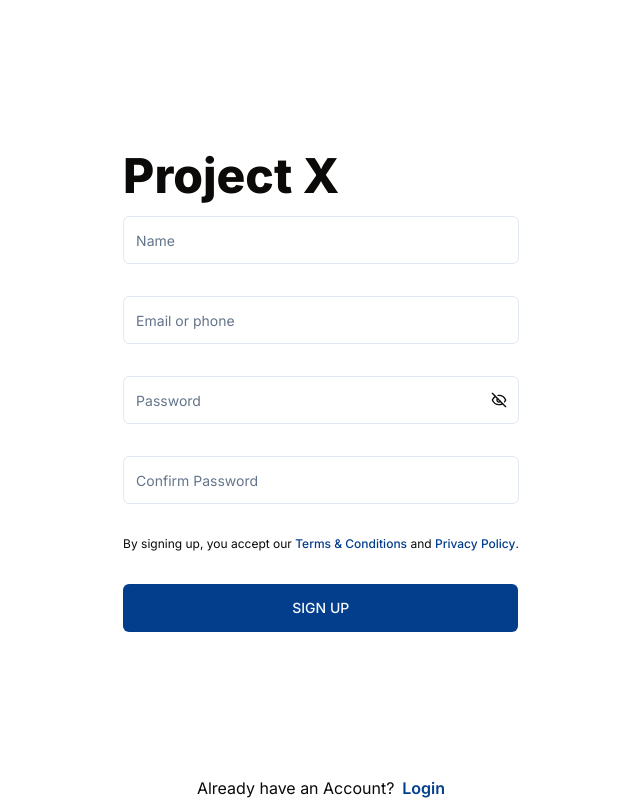
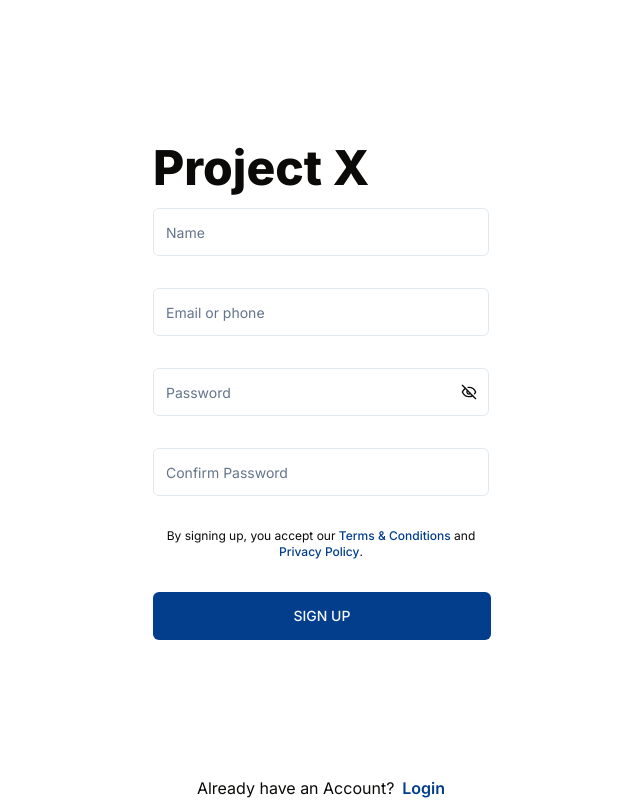
Before and after one commit to karananeja/Project-X-UI, a React (Vite) app: page /auth/signup in a window 1280 px wide. Shown: the whole page, without its empty margins (319-959 px from the left). Built offline with nearby package versions, Linux system fonts and the light colour scheme.

Commit message:
added width to the auth route page

```diff
--- a/src/modules/authentication/screens/login.tsx
+++ b/src/modules/authentication/screens/login.tsx
@@ -36,7 +36,7 @@
 
   return (
     <div className='flex flex-col justify-between h-[98svh] lg:h-svh'>
-      <div className='flex flex-col justify-center h-full lg:items-start lg:mx-auto'>
+      <div className='flex flex-col justify-center h-full lg:items-start lg:mx-auto w-[22rem]'>
         <h1 className='font-extrabold text-5xl m-2 text-left'>Project X</h1>
         <Form {...form}>
           <form onSubmit={form.handleSubmit(onSubmit)} className='space-y-8'>
--- a/src/modules/authentication/screens/signup.tsx
+++ b/src/modules/authentication/screens/signup.tsx
@@ -40,7 +40,7 @@
 
   return (
     <div className='flex flex-col justify-between h-[98svh] lg:h-svh'>
-      <div className='flex flex-col justify-center h-full lg:items-start lg:mx-auto'>
+      <div className='flex flex-col justify-center h-full lg:items-start lg:mx-auto w-[22rem]'>
         <h1 className='font-extrabold text-5xl m-2 text-left'>Project X</h1>
         <Form {...form}>
           <form onSubmit={form.handleSubmit(onSubmit)} className='space-y-8'>
```
